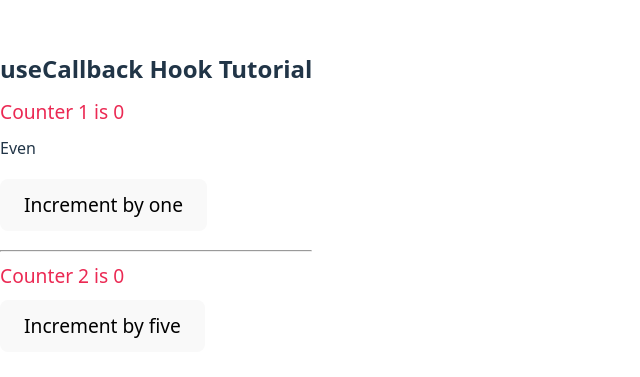
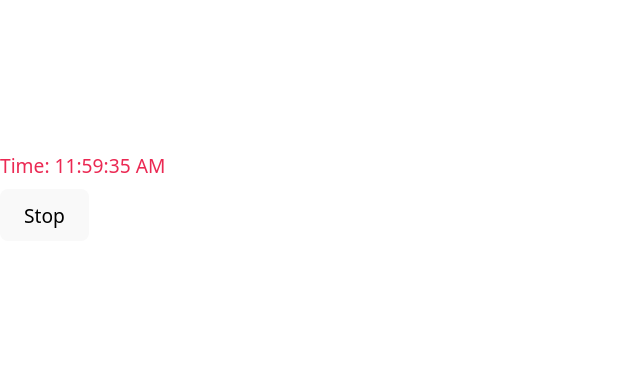
Before and after one commit to bappimazumder/react-my-app, a React (Vite) app: page / in a window 1280 px wide. Shown: the part 199-576 px from the top of the page, without its empty margins (0-640 px from the left). Built offline with nearby package versions, Linux system fonts and the light colour scheme.

Commit message:
main: implement use ref and forward ref

```diff
--- a/src/App.jsx
+++ b/src/App.jsx
@@ -1,40 +1,47 @@
 import { useState,useCallback,useMemo } from "react";
 // import MyComponent from './components/MyComponent';
-import ShowCount from './components/ShowCount';
-import Button from './components/ButtonFunc';
-import Title from './components/Title';
-
+// import ShowCount from './components/ShowCount';
+// import Button from './components/ButtonFunc';
+// import Title from './components/Title';
+//import Form from "./components/FormFunc";
+import Time from "./components/Time";
 export default function App(){
-
-  const[count1, setcount1] = useState(0);
-  const[count2, setCount2] = useState(0);
-
-  const incrementByOne = useCallback(() => {
-    setcount1(prevCount => prevCount + 1);
-  },[]);
-
-  const incrementByFive = useCallback(() => {
-    setCount2(prevCount => prevCount + 5);
-  },[]);
-
-  const isEvenOrOdd = useMemo(() => {
-    let i =0;
-    while (i < 100000000) i +=1;
-    return count1 % 2 === 0;
-  },[count1]);
 
   return(
     <div className="app">
-      <Title />
-
-      <ShowCount count={count1} title="Counter 1"/>
-      <span>{isEvenOrOdd ? 'Even' : 'Odd'}</span>
-      <Button handleClick={incrementByOne}>Increment by one</Button>
-      <hr/>
-
-      <ShowCount count={count2} title="Counter 2"/>
-      <Button handleClick={incrementByFive}>Increment by five</Button>
+      <Time />
     </div>
   );
 
+  // const[count1, setcount1] = useState(0);
+  // const[count2, setCount2] = useState(0);
+
+  // const incrementByOne = useCallback(() => {
+  //   setcount1(prevCount => prevCount + 1);
+  // },[]);
+
+  // const incrementByFive = useCallback(() => {
+  //   setCount2(prevCount => prevCount + 5);
+  // },[]);
+
+  // const isEvenOrOdd = useMemo(() => {
+  //   let i =0;
+  //   while (i < 100000000) i +=1;
+  //   return count1 % 2 === 0;
+  // },[count1]);
+
+  // return(
+  //   <div className="app">
+  //     <Title />
+
+  //     <ShowCount count={count1} title="Counter 1"/>
+  //     <span>{isEvenOrOdd ? 'Even' : 'Odd'}</span>
+  //     <Button handleClick={incrementByOne}>Increment by one</Button>
+  //     <hr/>
+
+  //     <ShowCount count={count2} title="Counter 2"/>
+  //     <Button handleClick={incrementByFive}>Increment by five</Button>
+  //   </div>
+  // );
+
 }
--- /dev/null
+++ b/src/components/FormFunc.jsx
@@ -0,0 +1,21 @@
+import { useEffect,useRef } from "react";
+import Input from "./input";
+
+
+export default function Form(){
+
+    const inputRef = useRef(null);
+
+    useEffect(() => {
+        console.log(inputRef.current);
+        inputRef.current.focus();
+
+    },[]);
+    return(
+        <div>
+            <p>
+                <Input ref={inputRef} type="text" placeholder="enter something" />
+            </p>
+        </div>
+    );
+}
--- /dev/null
+++ b/src/components/Time.jsx
@@ -0,0 +1,25 @@
+import { useEffect,useRef,useState } from "react";
+
+export default function Time(){
+    const [date,setDate] = useState(new Date());
+    let intervalRef = useRef();
+
+    const tick = () => {
+        setDate(new Date());
+    };
+
+
+    useEffect(() => {
+        intervalRef.current = setInterval(tick,1000);
+        return  () => {
+            clearInterval(intervalRef.current);
+        }
+    },[]);
+
+    return (
+        <div>
+            <p>Time: {date.toLocaleTimeString()}</p>
+            <p><button onClick={() => clearInterval(intervalRef.current)}>Stop</button></p>
+        </div>
+    );
+}
```
Also changed, not shown: src/components/input.jsx (added, +10 -0 lines).
